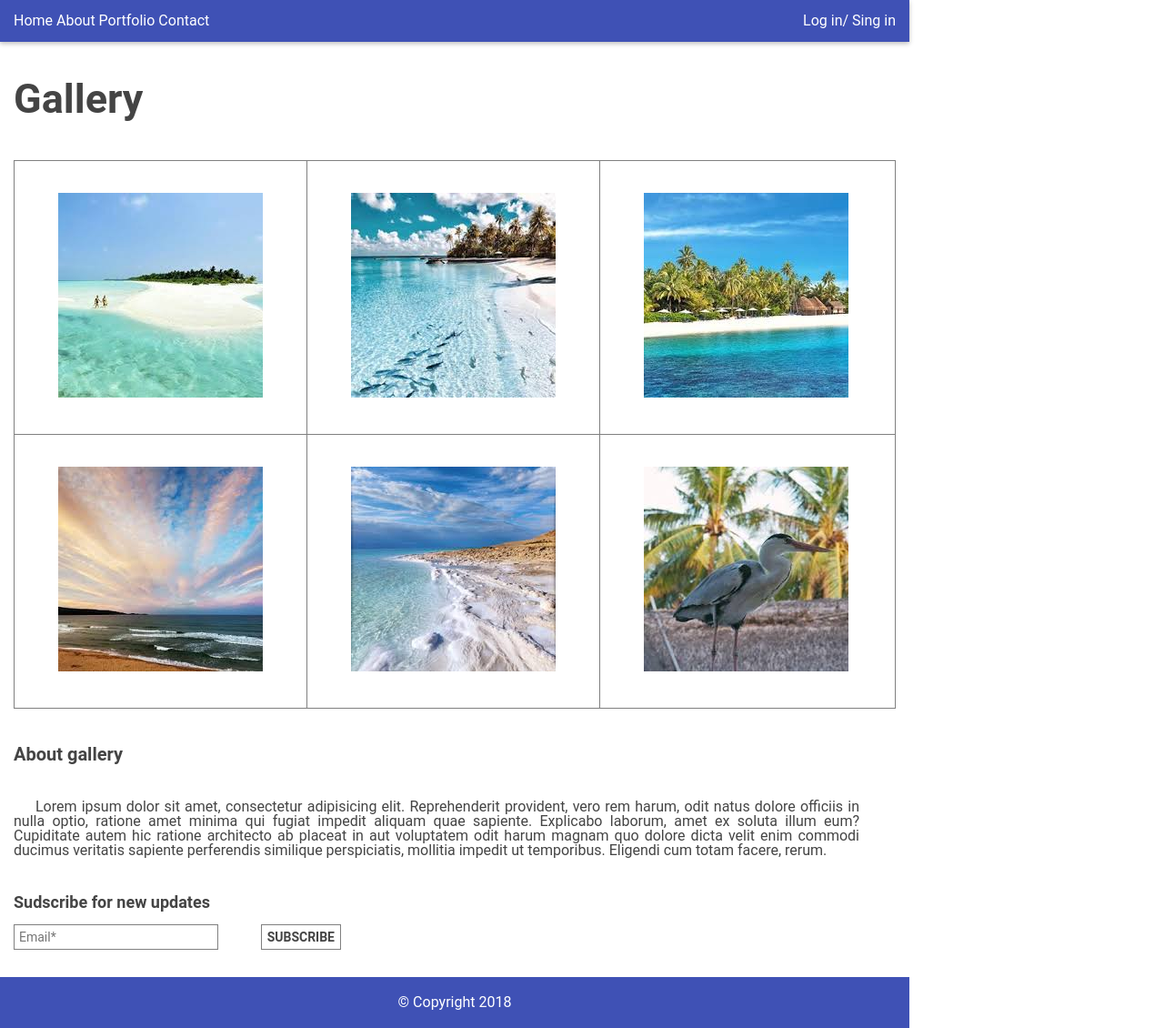
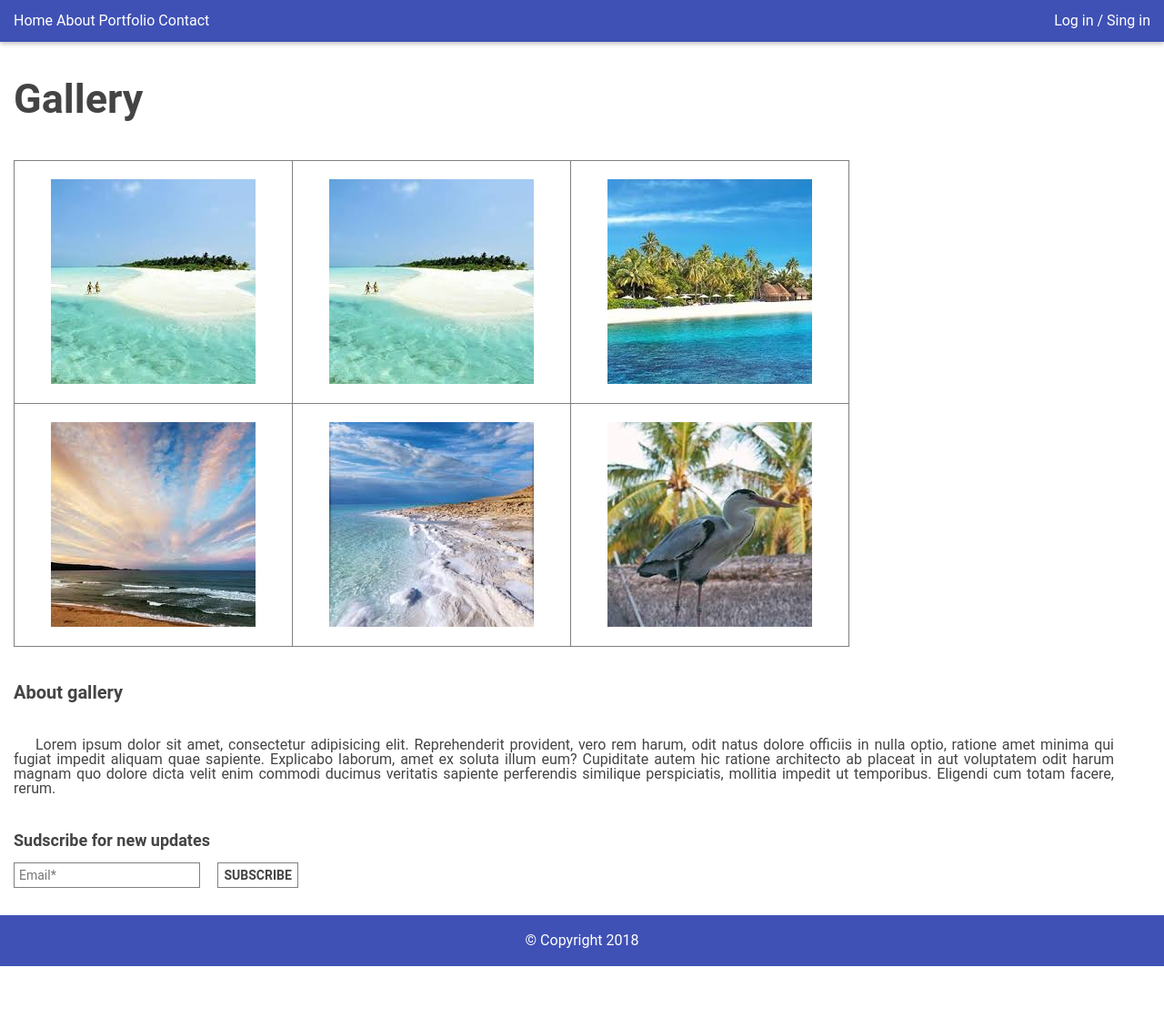
Before and after one commit to SAnastasiia/level-up-homeworks, a website: page public/views/css/homework-2/index.html in a window 1280 px wide. Shown: the whole page at 91% size. After the commit the page ends 1062 px from the top, so only its background shows below. Drawn offline with Linux system fonts and the light colour scheme.

Commit message:
without mistakes hw-2

```diff
--- a/public/views/css/homework-2/css/style.css
+++ b/public/views/css/homework-2/css/style.css
@@ -42,87 +42,62 @@ footer {
 }
 
 /* Your styles go below */
-body{
-  width: 1000px;
+* {
+  box-sizing: border-box;
 }
-.content{
+.content {
+  padding: 15px;
+}
+.navigation {
+  height: 46px;
   padding: 15px;
 }
 .link {
-  float:left;
-  padding: 15px;
-  box-sizing: border-box;
+  position: absolute;
 }
-.autorisation{
-  float:right;
-  padding: 15px;
-  box-sizing: border-box;
+.autorisation {
+  position: absolute;
+  right: 0;
+  padding-right: 15px;
 }
-.h1 {
+h1 {
   margin-top: 25px;
   margin-bottom: 45px;
   font-size:45px;
   font-weight: bold;
-  box-sizing: border-box;
 }
-.img-row {
-  height: 300px;
-  border-left: 1px solid grey;
-  border-right: 1px solid grey;
-  border-bottom: 1px solid grey;
+td {
+  border: 1px solid grey;
+  padding: 20px 40px 10px 40px;
 }
-.img-row:first-child {
-  border-top: 1px solid grey;
-}
-.img-col {
-  float: left;
-  height: 300px;
-  padding: 35px 48px;
-  box-sizing: border-box;
-}
-.img-col:first-child {
-  border-right: 1px solid grey;
-}
-.img-col:last-child {
-  border-left: 1px solid grey;
-}
-.about{
+h2 {
   font-size: 20px;
   font-weight: bold;
   margin: 40px 0 0 0;
 }
-.text{
+.text {
   text-indent: 1.5em;
   text-align: justify;
-  box-sizing: border-box;
   padding: 40px 40px 40px 0;
   font-size: 16px;
   box-sizing: border-box;
 }
-.subscribe{
+.subscribe {
   width: 500px;
-  font-size:18px;
+  font-size: 18px;
   margin: 0 -15px;
 }
-.email{
-  width: 500px;
-}
-label{
+label {
   margin: 15px;
   font-weight: bold;
 }
-input{
+input {
   border: 1px solid grey;
-  box-sizing: border-box;
   margin: 15px;
-  width: 225px;
-  float:left;
   padding: 5px;
   font-size: 14px;
 }
-button{
-  float: right;
-  box-sizing: border-box;
+button {
   border: 1px solid grey;
   padding: 6px;
   margin-top: 15px;
@@ -131,12 +106,11 @@ button{
   font-size: 14px;
   font-weight: bold;
 }
-button:hover{
+button:hover {
   border-color: red;
 }
-footer{
-  text-align:center;
-  box-sizing: border-box;
-  content:"&#169";
+footer {
+  text-align: center;
+  content: "&#169";
   padding: 20px;
 }
--- a/public/views/css/homework-2/index.html
+++ b/public/views/css/homework-2/index.html
@@ -12,21 +12,47 @@
     <div class="wrapper">
       <header>
         <div class="navigation">
-          <div class="link">
+          <nav class="link">
             <a href="#">Home</a>
             <a href="#">About</a>
             <a href="#">Portfolio</a>
             <a href="#">Contact</a>
-          </div>
-          <div class="autorisation">
-            <a href="#">Log in/</a>
+          </nav>
+          <nav class="autorisation">
+            <a href="#">Log in</a> /
             <a href="#">Sing in</a>
-          </div>
+          </nav>
         </div>
       </header>
       <div class="content">
-        <div class="h1">Gallery</div>
-        <div class="images">
+        <h1>Gallery</h1>
+        <table>
+          <tbody>
+            <tr>
+              <td>
+                <img src="images/1.jpeg" alt=""/>
+              </td>
+              <td>
+                <img src="images/1.jpeg" alt=""/>
+              </td>
+              <td>
+                <img src="images/3.jpeg" alt=""/>
+              </td>
+            </tr>
+            <tr>
+              <td>
+                <img src="images/4.jpeg" alt=""/>
+              </td>
+              <td>
+                <img src="images/5.jpeg" alt=""/>
+              </td>
+              <td>
+                <img src="images/6.jpeg" alt=""/>
+              </td>
+            </tr>
+          </tbody>
+        </table>
+        <!-- <div class="images">
           <div class="img-row">
             <div class="img-col">
               <img src="images/1.jpeg" alt=""/>
@@ -49,17 +75,17 @@
               <img src="images/6.jpeg" alt=""/>
             </div>
           </div>
-        </div>
-        <div class="about">
+        </div> -->
+        <h2>
           About gallery
-        </div>
+        </h2>
         <div class="text">
           Lorem ipsum dolor sit amet, consectetur adipisicing elit. Reprehenderit provident, vero rem harum, odit natus dolore officiis in nulla optio, ratione amet minima qui fugiat impedit aliquam quae sapiente. Explicabo laborum, amet ex soluta illum eum? Cupiditate autem hic ratione architecto ab placeat in aut voluptatem odit harum magnam quo dolore dicta velit enim commodi ducimus veritatis sapiente perferendis similique perspiciatis, mollitia impedit ut temporibus. Eligendi cum totam facere, rerum.
         </div>
         <div class="subscribe">
           <form method="post">
             <label for="subscription">Sudscribe for new updates</label>
-            <div class="email">
+            <div>
               <input id="subscription" type="email" name="email" placeholder="Email*" required="required" />
               <button>Subscribe</button>
             </div>
@@ -69,5 +95,6 @@
       <footer>
         <div>&copy; Copyright 2018</div>
       </footer>
+    </div>
   </body>
 </html>
```
